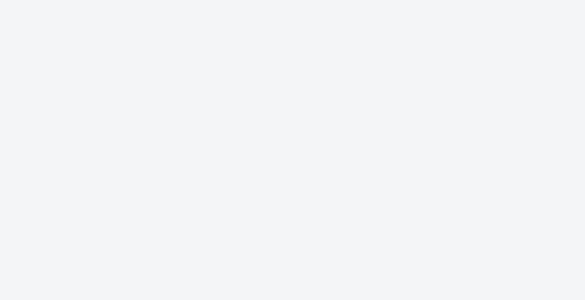
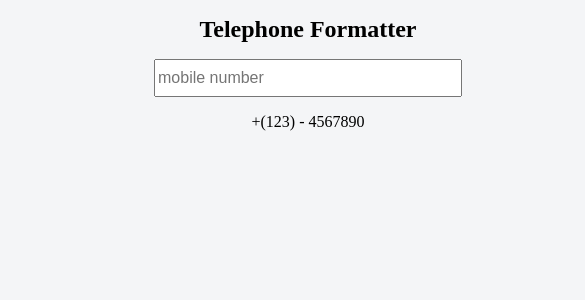
Before and after one commit to Naincy31/React-Daily-Labs, a React (Create React App) app: page /telephone-formatter in a window 390 px wide. Before the commit this address had no page. Shown: the top 300 px of the page, 585 px wide, since content can reach past the window. Built offline with nearby package versions, Linux system fonts and the light colour scheme; the HTML template or start-up script is replaced by a standard one.

Commit message:
Telephone Formatter

```diff
--- a/src/App.css
+++ b/src/App.css
@@ -4,6 +4,7 @@ body {
 
 .Cards {
   display: flex;
+  flex-wrap: wrap;
   gap: 20px;
   margin: 50px;
 }
@@ -64,7 +65,8 @@ input {
   margin-bottom: 10px;
 }
 
-.String {
+.String,
+.Telephone {
   text-align: center;
   margin: auto;
   width: 600px;
@@ -100,3 +102,7 @@ input {
   left: 4%;
   top: 5%;
 }
+
+.Telephone>input {
+  width: 300px;
+}
--- a/src/App.js
+++ b/src/App.js
@@ -19,6 +19,11 @@ function App() {
           <h1>String Transform</h1>
         </div>
       </Link>
+      <Link to="/telephone-formatter">
+        <div className='card'>
+          <h1>Telephone Formatter</h1>
+        </div>
+      </Link>
     </div>
   );
 }
--- /dev/null
+++ b/src/components/TelephoneFormatter.jsx
@@ -0,0 +1,26 @@
+import { useState } from "react"
+
+const TelephoneFormatter = () => {
+    const [ telephone, setTelephone ] = useState('')
+
+    const handleChange = (e) => {
+        let input = e.target.value.replace(/\D/g, "") //removes non-digit characters
+
+        if(input.length > 3 && input.length <=6){
+            input = `+(${input.slice(0,3)}) - ${input.slice(3)}`
+        } else if (input.length > 6){
+            input = `+(${input.slice(0, 3)}) - ${input.slice(3, 10)}`;
+        }
+        setTelephone(input)
+    }
+
+  return (
+    <div className="Telephone">
+        <h1>Telephone Formatter</h1>
+        <input type="text" placeholder="mobile number" value={telephone} onChange={handleChange}/>
+        <p>+(123) - 4567890</p>
+    </div>
+  )
+}
+
+export default TelephoneFormatter
--- a/src/index.js
+++ b/src/index.js
@@ -5,6 +5,7 @@ import App from './App';
 import Counter from './components/Counter';
 import GuessTheNumber from './components/GuessTheNumber';
 import StringTransform from './components/StringTransform';
+import TelephoneFormatter from './components/TelephoneFormatter';
 
 const root = ReactDOM.createRoot(document.getElementById('root'));
 root.render(
@@ -15,6 +16,7 @@ root.render(
         <Route path="/counter" element={<Counter />} />
         <Route path="/guess-the-number" element={<GuessTheNumber />} />
         <Route path="/string-transform" element={<StringTransform />} />
+        <Route path="/telephone-formatter" element={<TelephoneFormatter />} />
       </Routes>
     </BrowserRouter>
   </React.StrictMode>
```
